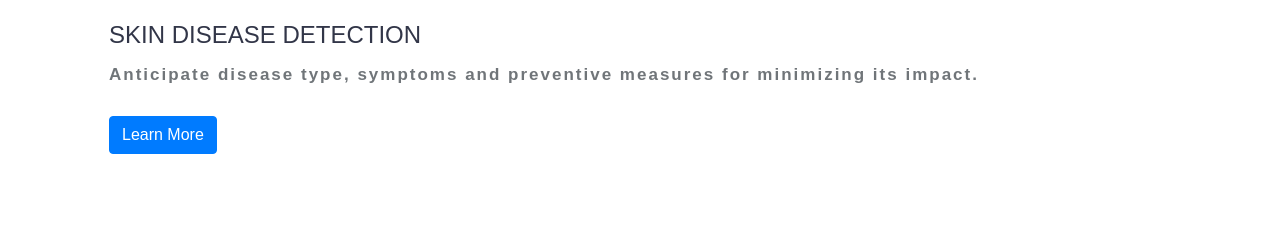
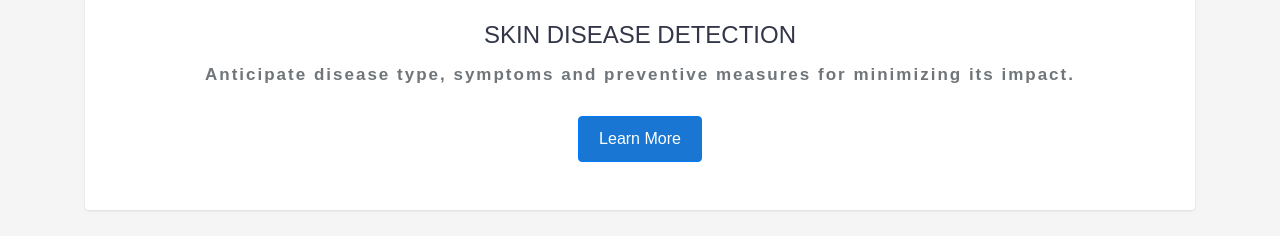
Before and after one commit to mankunssanil/skin-disease-prediction1, a plain HTML site: page index.html in a window 1280 px wide. Shown: the part 2082-2318 px from the top of the page. Drawn offline with nearby package versions, Linux system fonts and the light colour scheme; a web font is replaced by a local one.

Commit message:
Update style.css

```diff
--- a/style.css
+++ b/style.css
@@ -1494,6 +1494,28 @@ a.move-top {
 		letter-spacing: 1px;
 	}
 }
+.products-services {
+  background-color: #f5f5f5; /* Or your chosen background color */
+}
+
+.service-card {
+  /* Customize these properties as needed */
+  background-color: #fff;
+  border-radius: 4px;
+  box-shadow: 0 1px 3px rgba(0, 0, 0, 0.1);
+}
+
+.service-info {
+  /* Customize these properties as needed */
+  text-align: center;
+}
+
+.btn {
+  /* Customize these properties as needed */
+  background-color: #1976d2;
+  padding: 10px 20px;
+}
+
 @media(max-width:414px) {
 	.csslider>.arrows label {
 		padding: 8px !important;
```
